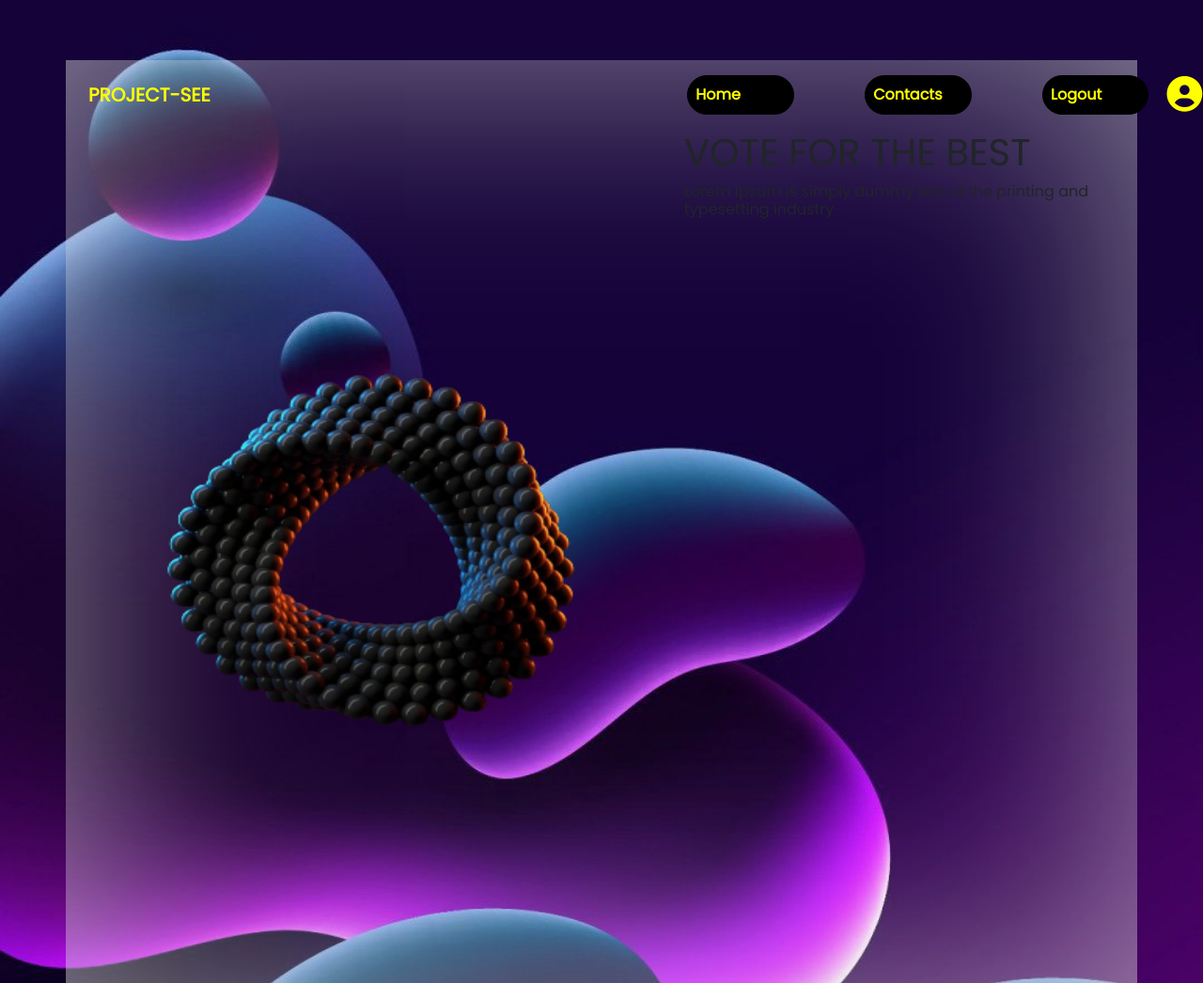
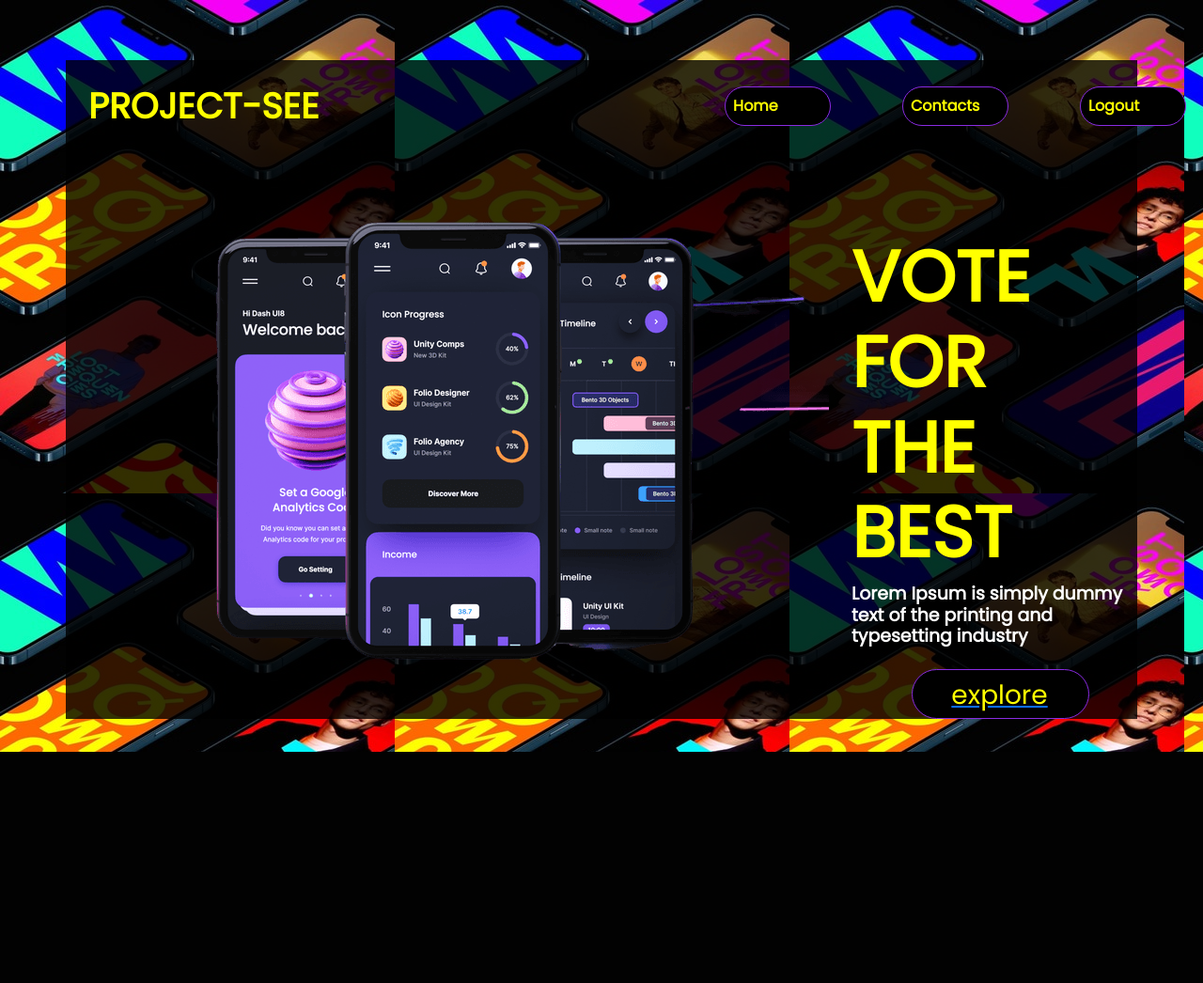
Before and after one commit to Charity-Mutembei/Django-week3-IP, a Django app: page / in a window 1280 px wide; the page is wider, and only the part inside the window is pictured. Shown: that part at 94% size. After the commit the page ends 800 px from the top of that part, so only its background shows below. Run offline with Django 4.2, Linux system fonts and the light colour scheme; a user stored in the database is signed in; some libraries are stand-ins or nearby versions.

Commit message:
Feat: landing page stylying 102

```diff
--- a/projectSee/templates/landing.html
+++ b/projectSee/templates/landing.html
@@ -10,14 +10,13 @@
 </head>
 <style>
   body{
-    background-image: url('/static/MuchaTseBle.jpeg');
+    background-image: url('/static/47c6cc692934eb88fd2d3b.jpg');
     overflow-x: hidden;
-    background-repeat: no-repeat;
-    background-size: cover;
+    background-size: fit;
 
   }
   .container{
-    box-shadow: inset 0 0 2000px rgba(217, 217, 217, 0.61);
+    background-color: rgba(0, 0, 0, 0.8);
     margin-top: 5%;
 
   }
@@ -29,17 +28,18 @@
   }
   #see{
     color: yellow;
-    border: 1px solid black;
+    border: 1px solid blueviolet;
     border-radius: 3cm;
     background-color: black;
     width: 3cm;
   }
   #see1{
     color: yellow;
+    font-size: 1cm;
   }
 
   #links{
-    margin-left: 13cm;
+    margin-left: 11cm;
 
   }
 </style>
@@ -79,21 +79,30 @@
       <!-- navbar area end  -->
     <div class="transparent">
       <div class="row">
-        <div class="col" >
-          <img src="/static/___20_-removebg-preview.png" style="height: 970px; width: 622px; left: 54px; margin-top: -10%; border-radius: 0px;
-          " id="transparent" alt="">
+        <div class="col">
+          <div class="image">
+            <img src="/static/[removal.ai]_tmp-62a510d3c6bd5.png" alt="">
+          </div>
         </div>
         <div class="col">
           <div class="first-text">
-            <h1>VOTE FOR THE BEST</h1>
+            <h1 style="font-weight: 900; font-size: 2cm; margin-top: 30%; color: yellow;">VOTE FOR THE BEST</h1>
           </div>
-          <div class="second-text">
-            <h6>Lorem Ipsum is simply dummy text of the printing
+          <div class="second-text" style="color: white;">
+            <h6 style="font-size: 0.5cm; font-weight: bold;">Lorem Ipsum is simply dummy text of the printing
               and typesetting industry</h6>
+          </div>
+          <div class="third-part" style=" border: 1px solid blueviolet; background-color: black; width: 5cm; margin-top: 8%; margin-left: 22%; border-radius: 1cm;">
+            <a href="#"><h3 style="color: yellow;  margin-left: 22%; margin-top: 5%;">explore</h3></a>
           </div>
         </div>
       </div>
     </div>
+
+
+    <!-- bottom area  -->
+
+
 
 
 
```
Also changed, not shown: static/2a976483d904599ac96ae8.gif (added), static/387a5bba983edf31d339ca.jpg (added), static/47c6cc692934eb88fd2d3b.jpg (added), static/My project (4).png (added), static/My project (5).png (added), static/[removal.ai]_tmp-62a510d3c6bd5.png (added), static/a0607c1655b30da438f5c6.jpg (added).
